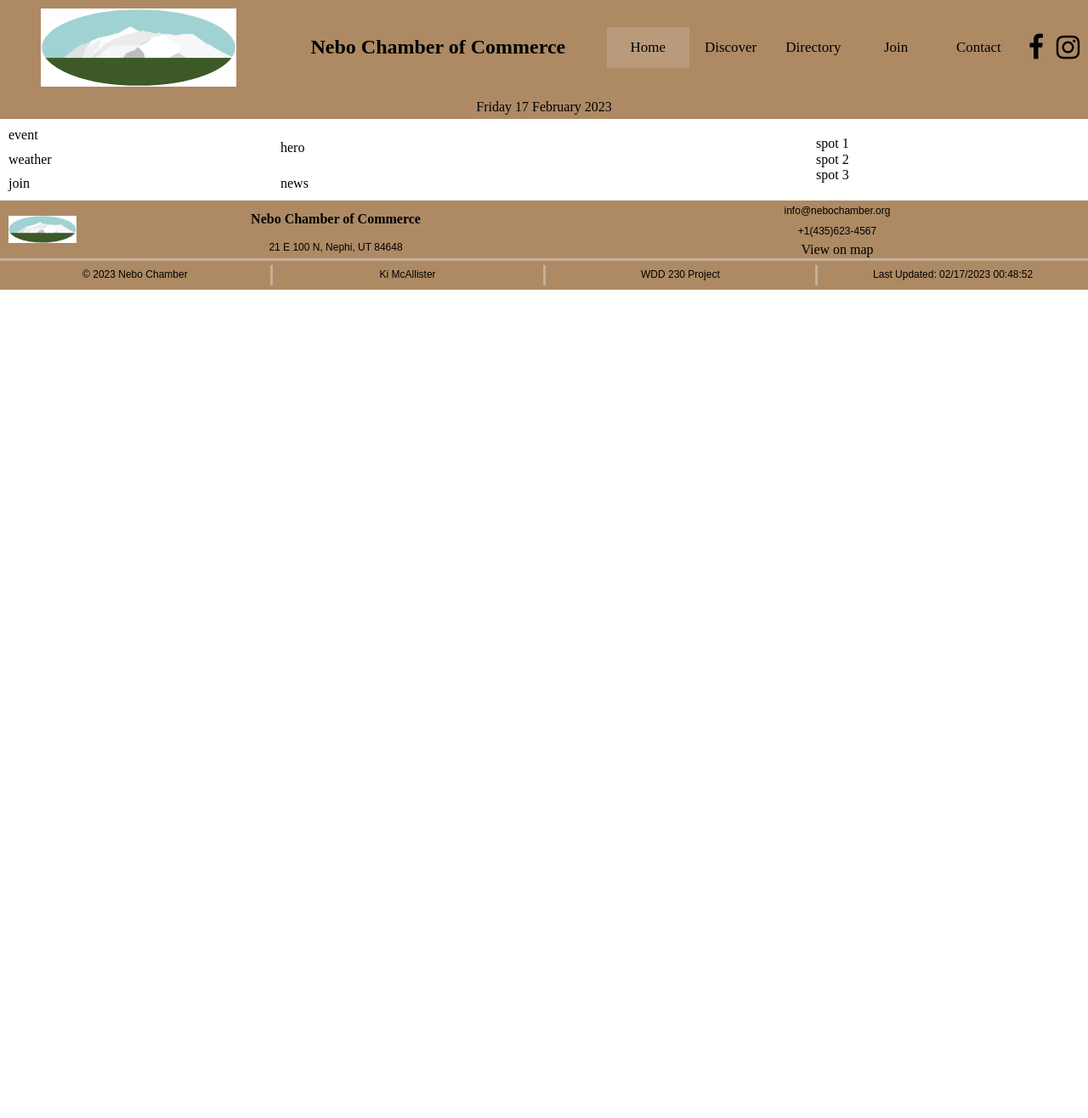
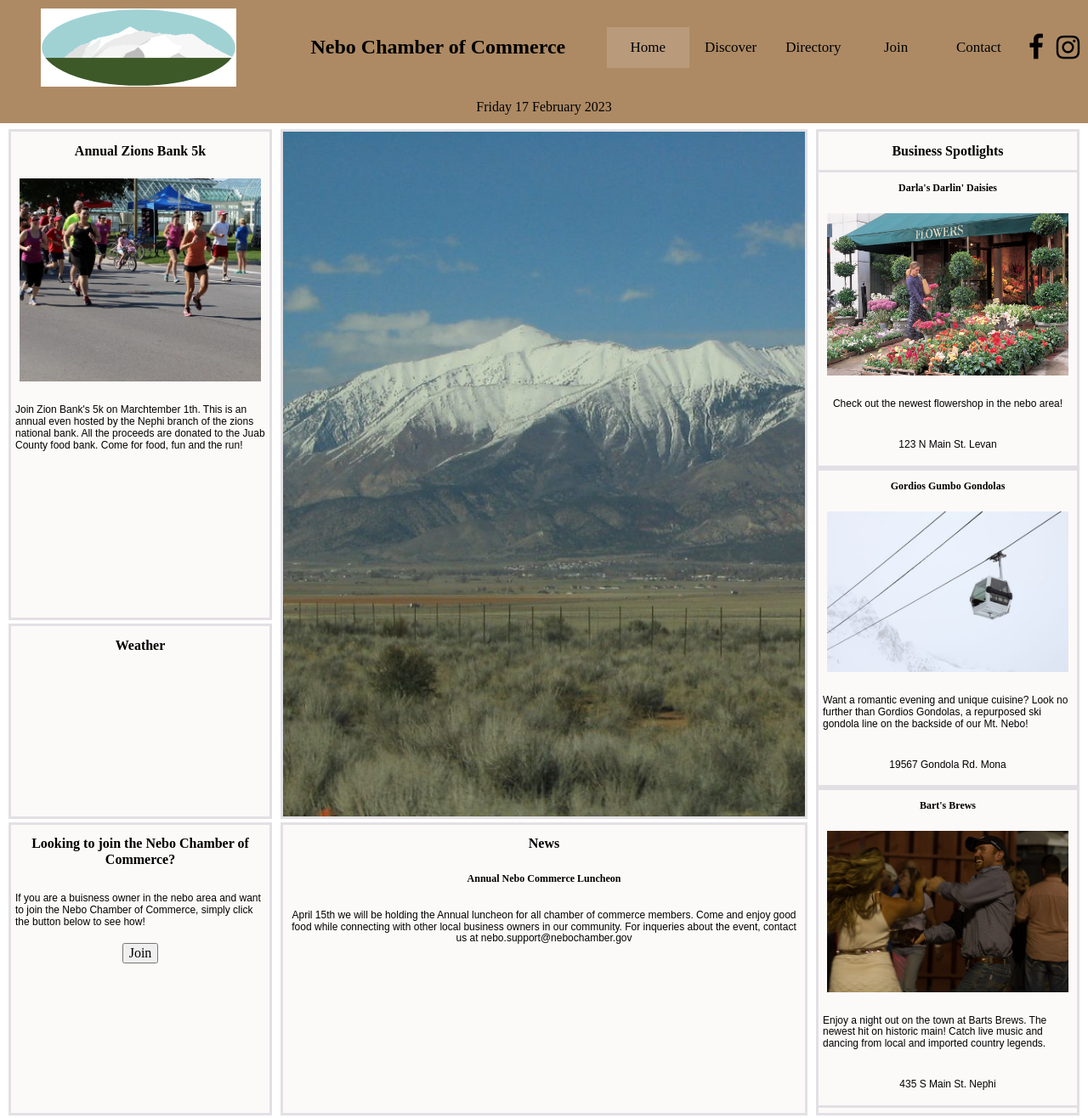
Before and after one commit to KiMcAllister/wdd230, a plain HTML site: page chamber/index.html in a window 1280 px wide. Shown: the top 1316 px of the page at 85% size. Before the commit the page ends 800 px from the top, so only its background shows below. Drawn offline with Linux system fonts and the light colour scheme.

Commit message:
more vstuff

```diff
--- a/chamber/index.html
+++ b/chamber/index.html
@@ -34,17 +34,52 @@
             </ul>
         </nav>
         <aside></aside>
+        <div id="announcement"></div>
     </header>
     <main>
-        <section class="hero">hero</section>
-        <section class="event">event</section>
-        <section class="weather">weather</section>
-        <section class="news">news</section>
-        <section class="join">join</section>
+        <section class="hero"><img src="images/nebo.jpg" alt="Image of Mt. Nebo"></section>
+        <section class="event">
+            <h2>Annual Zions Bank 5k</h2>
+            <img src="images/runner.jpg" alt="An image of a group of people running">
+            <p>
+                Join Zion Bank's 5k on Marchtember 1th. This is an annual even hosted by the Nephi branch of the zions national bank. All the proceeds are donated to the Juab County food bank. Come for food, fun and the run!
+            </p>
+        </section>
+        <section class="weather">
+            <h2>Weather</h2>
+        </section>
+        <section class="news">
+            <h2>News</h2>
+            <div>
+                <h3>Annual Nebo Commerce Luncheon</h3>
+                <p>April 15th we will be holding the Annual luncheon for all chamber of commerce members. Come and enjoy good food while connecting with other local business owners in our community. For inqueries about the event, contact us at nebo.support@nebochamber.gov</p>
+            </div>
+        </section>
+        <section class="join">
+            <h2>Looking to join the Nebo Chamber of Commerce?</h2>
+            <p>If you are a buisness owner in the nebo area and want to join the Nebo Chamber of Commerce, simply click the button below to see how!</p>
+            <input type="button" value="Join">
+        </section>
         <section class="spotlight">
-            <div id="spotlight1">spot 1</div>
-            <div id="spotlight2">spot 2</div>
-            <div id="spotlight3">spot 3</div>
+            <h2>Business Spotlights</h2>
+            <div class="spotlight" id="spotlight1">
+                <h3>Darla's Darlin' Daisies</h3>
+                <img src="images/flowers.jpg" alt="Flowershop image">
+                <p>Check out the newest flowershop in the nebo area!</p>
+                <p>123 N Main St. Levan</p>
+            </div>
+            <div class="spotlight" id="spotlight2">
+                <h3>Gordios Gumbo Gondolas</h3>
+                <img src="images/gondola.jpg" alt="Romantic gondala over snowy mountain">
+                <p>Want a romantic evening and unique cuisine? Look no further than Gordios Gondolas, a repurposed ski gondola line on the backside of our Mt. Nebo!</p>
+                <p>19567 Gondola Rd. Mona</p>
+            </div>
+            <div class="spotlight" id="spotlight3">
+                <h3>Bart's Brews</h3>
+                <img src="images/dancing.jpg" alt="Swing dancing couple">
+                <p>Enjoy a night out on the town at Barts Brews. The newest hit on historic main! Catch live music and dancing from local and imported country legends.</p>
+                <p>435 S Main St. Nephi</p>
+            </div>
         </section>
     </main>
     <footer>
--- a/chamber/scripts/scripts.js
+++ b/chamber/scripts/scripts.js
@@ -12,3 +12,9 @@ function menu_toggle(){
     console.log("working");
     document.getElementById("header_nav").classList.toggle("open");
 }
+
+const currentDay = new Date().getDay();
+
+if(currentDay === 1 || currentDay === 2){
+    document.getElementById("announcement").innerHTML = "🤝🏼 Come join us for the chamber meet and greet Wednesday at 7:00 p.m.";
+}
--- a/chamber/styles/base.css
+++ b/chamber/styles/base.css
@@ -10,6 +10,11 @@ h1{
 h2{
     font-family: 'Domine', serif;
     font-size: 1em;
+    text-align: center;
+}
+h3{
+    font-family: 'Domine', serif;
+    font-size: .75em;
 }
 p{
     font-family: 'Source Sans Pro', sans-serif;
@@ -19,6 +24,7 @@ p{
 img{
     box-sizing: border-box;
     width: 100%;
+    overflow: hidden;
     padding: 10px;
     align-self: center;
 }
@@ -43,9 +49,12 @@ div{
     align-self: center;
 }
 
+
+
 /* Header Styling */
 
 header{
+    align-self: center;
     display:grid;
     grid-template-columns: 80px 2fr 1fr 80px;
     background-color: #AD8A64;
@@ -92,12 +101,24 @@ header div{
     display: flex;
     justify-content: space-evenly;
 }
+#announcement{
+    grid-column: 1/-1;
+    padding-bottom: 5px;
+}
 
 /* main styling */
 main{
     display: flex;
     flex-direction: column;
     align-items: center;
+}
+.news div{
+    display: inherit;
+    flex-direction: inherit;
+    align-items: inherit;
+}
+.news p{
+    text-align: center;
 }
 .join{
     display: none;
@@ -110,7 +131,36 @@ main{
 #spotlight3{
     display:none;
 }
-
+.hero img{
+    padding: 0px;
+    min-width: 100vw;
+    object-fit: cover;
+}
+.event{
+    display: flex;
+    flex-direction: column;
+    align-items: center;
+    background-color: #FCFAF9;
+    border-color: #AAA5B650;
+    border-style: solid;
+}
+.spotlight{
+    display: flex;
+    flex-direction: column;
+    align-items: center;
+    background-color: #FCFAF9;
+    border-color: #AAA5B650;
+    border-style: solid;
+}
+section{
+    height: 100%;
+    display: flex;
+    flex-direction: column;
+    align-items: center;
+    background-color: #FCFAF9;
+    border-color: #AAA5B650;
+    border-style: solid;
+}
 /* Footer Styling */
 footer{
     display: flex;
--- a/chamber/styles/large.css
+++ b/chamber/styles/large.css
@@ -40,6 +40,9 @@
     main{
         grid-template-columns: 1fr 2fr 1fr;
     }
+    .hero img{
+        min-height: 100%;
+    }
     .event{
         grid-column: 1/2;
         grid-row-start: 1;
@@ -66,7 +69,7 @@
         flex-direction: column;
     }
     #spotlight3{
-        display: block;
+        display: flex;
     }
 
     #page_info{
--- a/chamber/styles/medium.css
+++ b/chamber/styles/medium.css
@@ -1,7 +1,4 @@
 @media only screen and (min-width: 35rem){
-    .join {
-        display: block;
-    }
     /* main content*/
     main{
         margin: 10px;
@@ -13,6 +10,9 @@
     .hero{
         grid-column: 1/3;
     }
+    .hero img{
+        min-width: 1vw;
+    }
     .news{
         grid-column: 1/3;
         grid-row-start: 2;
@@ -20,11 +20,14 @@
     .spotlight{
         grid-column: 1/3;
         grid-row-start: 3;
-        flex-direction: row;
+        flex-direction: column;
     }
     .join{
         grid-column: 1/3;
         grid-row-start: 4;
+        display: flex;
+        flex-direction: inherit;
+        align-items: inherit;
     }
     .event{
         grid-column: 1/2;
```
Also changed, not shown: chamber/images/dancing.jpg (added), chamber/images/flowers.jpg (added), chamber/images/gondola.jpg (added), chamber/images/nebo.jpg (added), chamber/images/runner.jpg (added).
